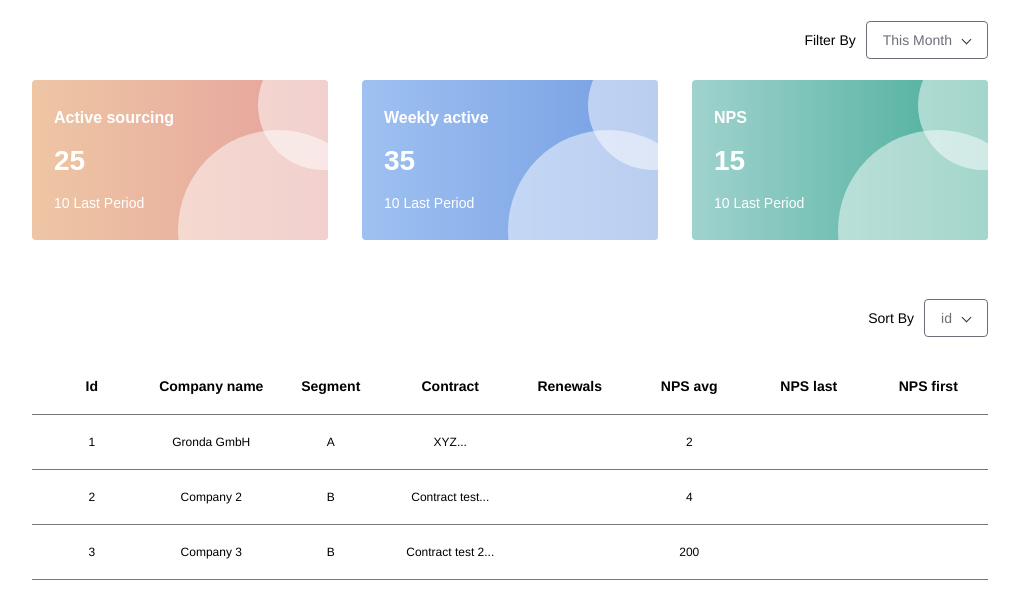
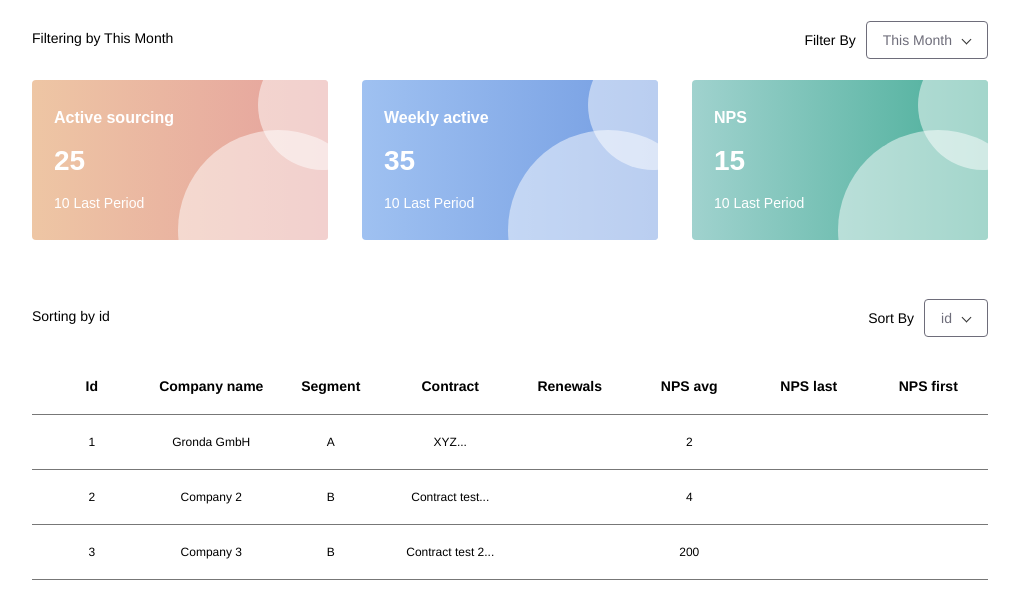
Before and after one commit to lucasmaiaesilva/gronda-test, a Next.js app: page / in a window 1280 px wide. Shown: the top 598 px of the page, without its empty margins (130-1149 px from the left). Built offline with nearby package versions, Linux system fonts and the light colour scheme.

Commit message:
add filtering POST with correct payload

```diff
--- a/components/InfoBar/index.tsx
+++ b/components/InfoBar/index.tsx
@@ -5,12 +5,16 @@ import Select from '../Select'
 type InfoBarProps = {
   label: string,
   options: any,
-  selectedValue: string
+  selectedValue: string,
+  titleBar?: string,
 }
 
-const InfoBar = ({ label, options, selectedValue }:InfoBarProps) => (
+const InfoBar = ({ label, options, selectedValue, titleBar }:InfoBarProps) => (
   <Container>
     <S.InfoBar>
+      <div className="title-bar">
+        {titleBar ?? ''}
+      </div>
       <div className="info-block">
         <span>{label}</span>
         <Select options={options} selectedValue={selectedValue} />
--- a/components/InfoBar/styles.ts
+++ b/components/InfoBar/styles.ts
@@ -6,9 +6,17 @@ export const InfoBar = styled.div`
 
   @media screen and (min-width: 1024px) {
     display: flex;
-    justify-content: flex-end;
+    justify-content: space-between;
   }
 
+  .title-bar {
+    font-size: 1.4rem;
+    margin-bottom: 2rem;
+
+    @media screen and (min-width: 1024px) {
+    margin: 0;
+    }
+  }
   .info-block {
     display: flex;
     align-items: center;
--- a/pages/api/data.js
+++ b/pages/api/data.js
@@ -1,7 +1,7 @@
 import dataMock from './data-mock'
 
 async function handler(req, res) {
-  if (req.method === 'GET') {
+  if (req.method === 'POST') {
     try {
       res.status(200).json({ resp: dataMock });
     } catch (e) {
--- a/pages/index.tsx
+++ b/pages/index.tsx
@@ -4,6 +4,7 @@ import Container from '../components/Container'
 import Card from '../components/Card'
 import InfoBar from '../components/InfoBar'
 import Table from '../components/Table'
+import mountPayload from '../utils/mountFilterPayload'
 
 const Display = styled.section`
   @media screen and (min-width: 1024px) {
@@ -95,7 +96,15 @@ export default function Home() {
   ]
 
   useEffect(() => {
-    fetch(`http://localhost:3000/api/data?test=${filterOption}`)
+    const options = {
+      method: 'POST',
+      headers: {
+        'Accept': 'application/json',
+        'Content-Type': 'application/json'
+      },
+      body: JSON.stringify(mountPayload(filterOption))
+    }
+    fetch(`http://localhost:3000/api/data`, options)
       .then(res => res.json())
       .then(({ resp }):any => setCardsData(resp))
   }, [filterOption])
@@ -111,6 +120,7 @@ export default function Home() {
   return (
     <>
       <InfoBar
+        titleBar={`Filtering by ${filterOption}`}
         label="Filter By"
         options={filterOptions}
         selectedValue={filterOption}
@@ -132,6 +142,7 @@ export default function Home() {
         </Display>
       </Container>
       <InfoBar
+        titleBar={`Sorting by ${sortOption}`}
         label="Sort By"
         options={sortOptions}
         selectedValue={sortOption}
--- /dev/null
+++ b/utils/mountFilterPayload.ts
@@ -0,0 +1,27 @@
+type PayloadScheema = {
+  time_unit?: string,
+  time_unit_count?: number,
+}
+
+const mountPayload = (reference:string) => {
+  const payload:PayloadScheema = {}
+
+  if (reference.match(/Month/g))
+    payload.time_unit = "MONTH"
+
+  if (reference.match(/Quarter/g))
+    payload.time_unit = "QUARTER"
+
+  if (reference.match(/Year/g))
+    payload.time_unit = "YEAR"
+
+  if (reference.match(/This/g))
+    payload.time_unit_count = 1
+  else
+    payload.time_unit_count = 2
+
+  return payload
+
+}
+
+export default mountPayload
```
